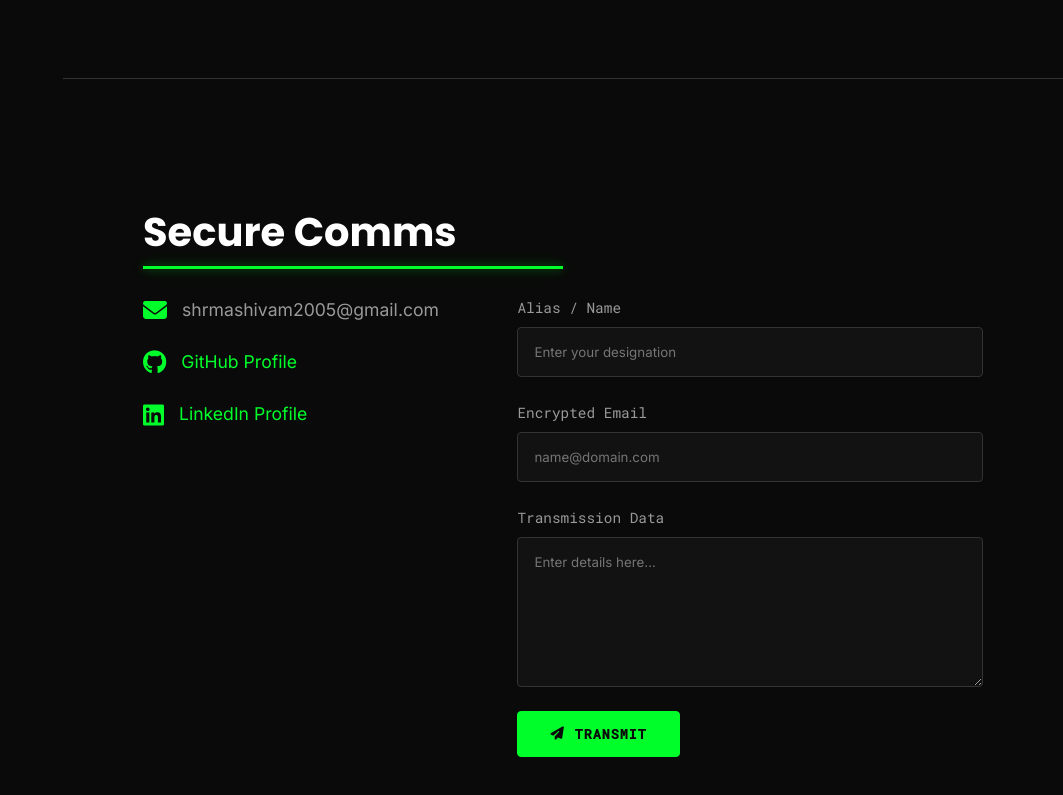
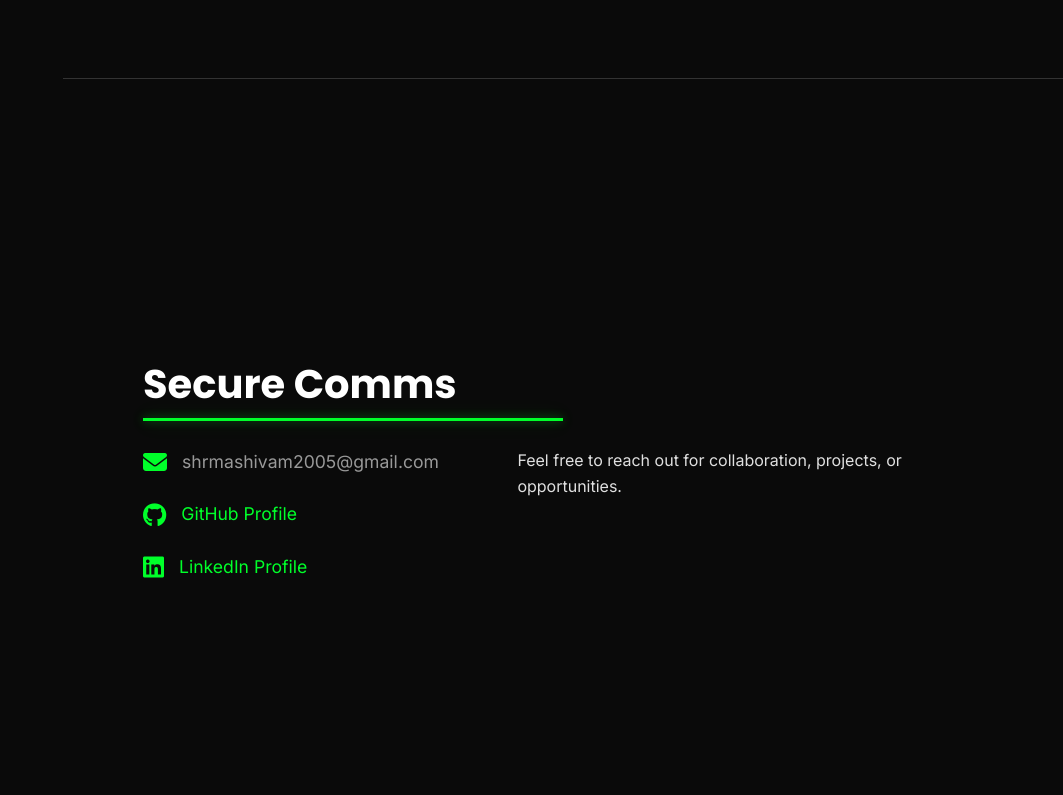
Before and after one commit to legendop4/Portfolio, a plain HTML site: page index.html in a window 1280 px wide. Shown: the part 6144-6939 px from the top of the page, without its empty margins (217-1280 px from the left). Drawn offline with Linux system fonts and the light colour scheme.

Commit message:
Update index.html

```diff
--- a/index.html
+++ b/index.html
@@ -139,23 +139,7 @@
                         <!-- Contact info will be injected here by JS -->
                     </div>
 
-                    <form class="contact-form">
-                        <div class="form-group">
-                            <label for="name">Alias / Name</label>
-                            <input type="text" id="name" required placeholder="Enter your designation">
-                        </div>
-                        <div class="form-group">
-                            <label for="email">Encrypted Email</label>
-                            <input type="email" id="email" required placeholder="name@domain.com">
-                        </div>
-                        <div class="form-group">
-                            <label for="message">Transmission Data</label>
-                            <textarea id="message" required placeholder="Enter details here..."></textarea>
-                        </div>
-                        <button type="submit" class="btn primary" style="align-self: flex-start;">
-                            <i class="fas fa-paper-plane"></i> Transmit
-                        </button>
-                    </form>
+                    <p>Feel free to reach out for collaboration, projects, or opportunities.</p>
                 </div>
             </section>
 
```
